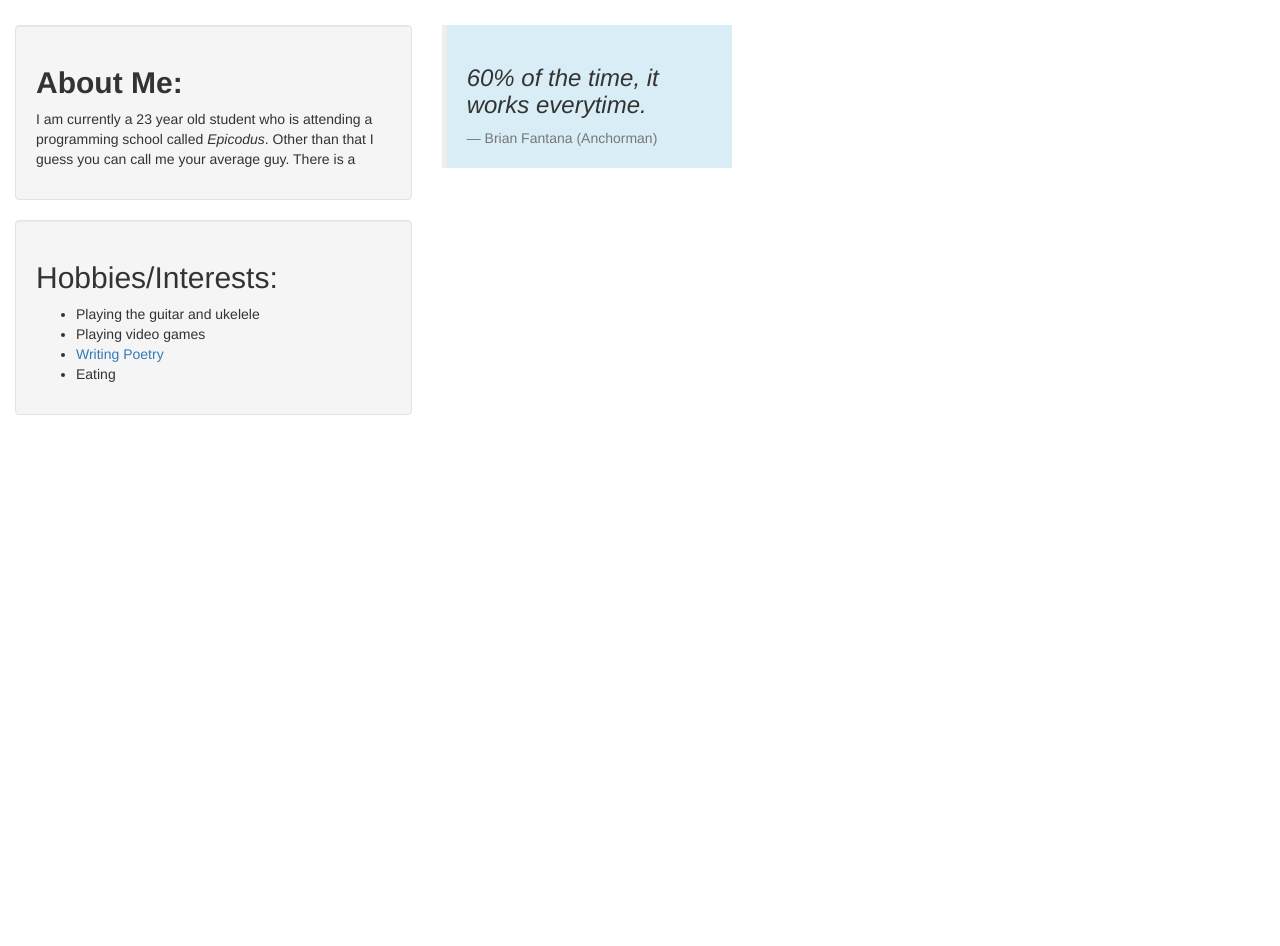
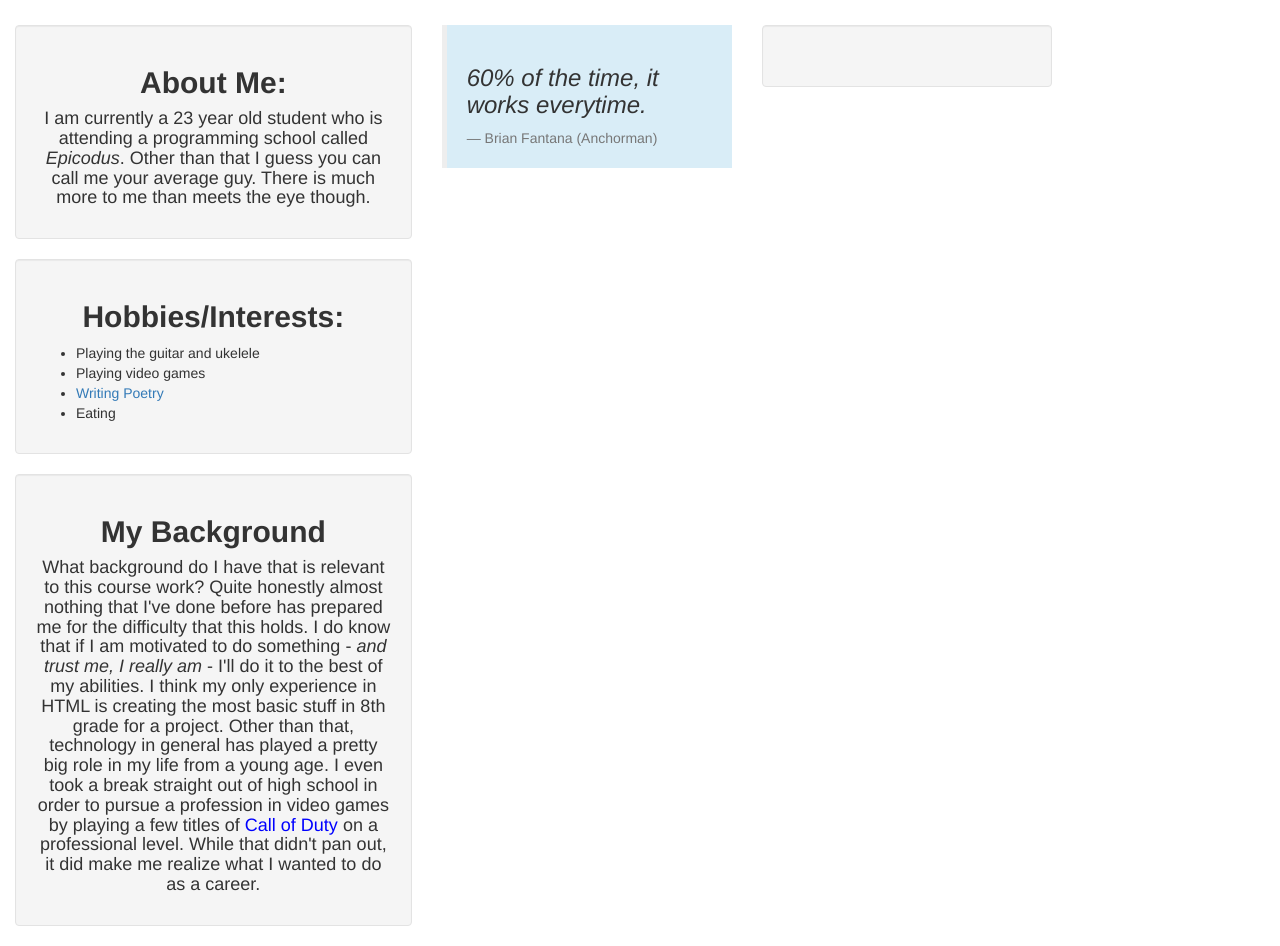
Before and after one commit to gylesb/Portfolio, a plain HTML site: page index.html in a window 1280 px wide. Shown: the part 200-1146 px from the top of the page. Before the commit the page ends 800 px from the top, so only its background shows below. Drawn offline with Linux system fonts and the light colour scheme.

Commit message:
Added Background Info

```diff
--- a/css/styles.css
+++ b/css/styles.css
@@ -23,3 +23,15 @@ h4 {
   padding-left: 20px;
   padding-right: 20px;
 }
+
+h5 {
+  text-align: center;
+}
+
+.cod {
+  color: blue;
+}
+
+h2 {
+  text-align: center;
+}
--- a/index.html
+++ b/index.html
@@ -12,19 +12,29 @@
         <h1>Welcome to Gyles' Portfolio</h1>
       </div>
         <div class="rows">
-          <div class="col-md-4">
+          <div class="col-lg-4">
             <div class="well">
+              <div class="panel-info">
                 <h2><strong>About Me:</strong></h2>
-              <p>I am currently a 23 year old student who is attending a programming school called <em>Epicodus</em>. Other than that I guess you can call me your average guy. There is a </p>
+                <h4>I am currently a 23 year old student who is attending a programming school called <em>Epicodus</em>. Other than that I guess you can call me your average guy. There is much more to me than meets the eye though. </h4>
+              </div>
             </div>
             <div class="well">
-              <h2>Hobbies/Interests:</h2>
+              <div class="panel-info">
+                <h2><strong>Hobbies/Interests:</strong></h2>
                 <ul>
                   <li>Playing the guitar and ukelele</li>
                   <li>Playing video games</li>
                   <li><a href="https://www.tumblr.com/blog/thatpinoykid">Writing Poetry</a></li>
                   <li>Eating</li>
                 </ul>
+              </div>
+            </div>
+            <div class="well">
+              <div class="panel-info">
+                <h2><strong>My Background</strong></h2>
+                <h4>What background do I have that is relevant to this course work? Quite honestly almost nothing that I've done before has prepared me for the difficulty that this holds. I do know that if I am motivated to do something - <em>and trust me, I really am</em> - I'll do it to the best of my abilities. I think my only experience in HTML is creating the most basic stuff in 8th grade for a project. Other than that, technology in general has played a pretty big role in my life from a young age. I even took a break straight out of high school in order to pursue a profession in video games by playing a few titles of <span class="cod">Call of Duty</span> on a professional level. While that didn't pan out, it did make me realize what I wanted to do as a career.</h4>
+              </div>
             </div>
           </div>
           <div class="col-lg-3">
@@ -34,6 +44,11 @@
             </blockquote>
           </div>
         </div>
+        <div class="col-lg-3">
+          <div class="well">
+            <img src="" alt="">
+          </div>
+        </div>
       </div>
     </div>
   </body>
```
Lines whose indentation alone changed are shown as unchanged.
